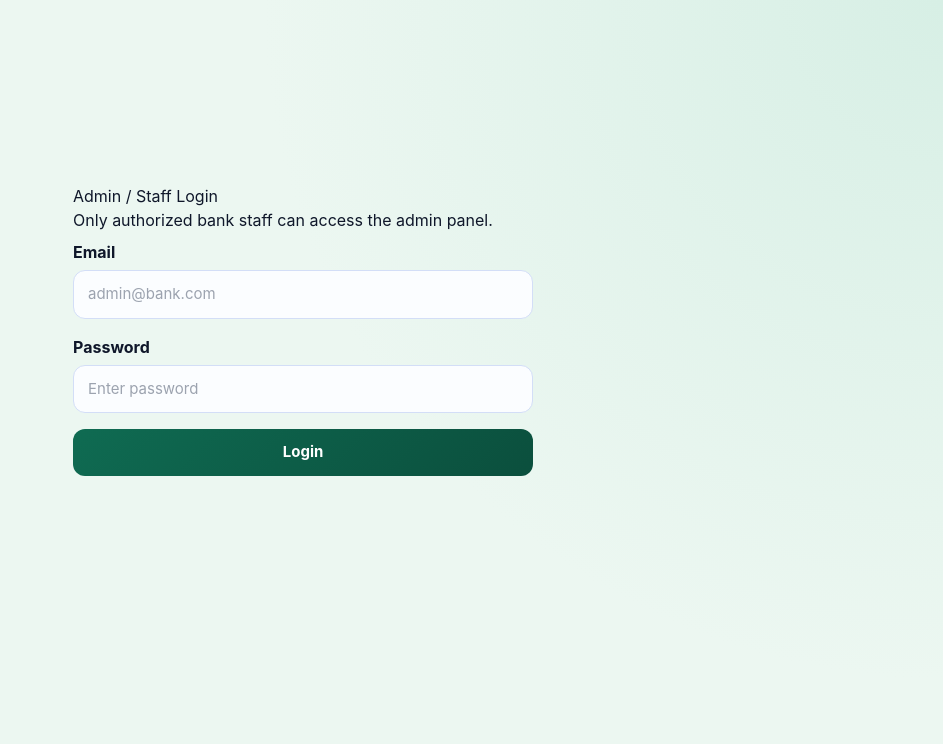
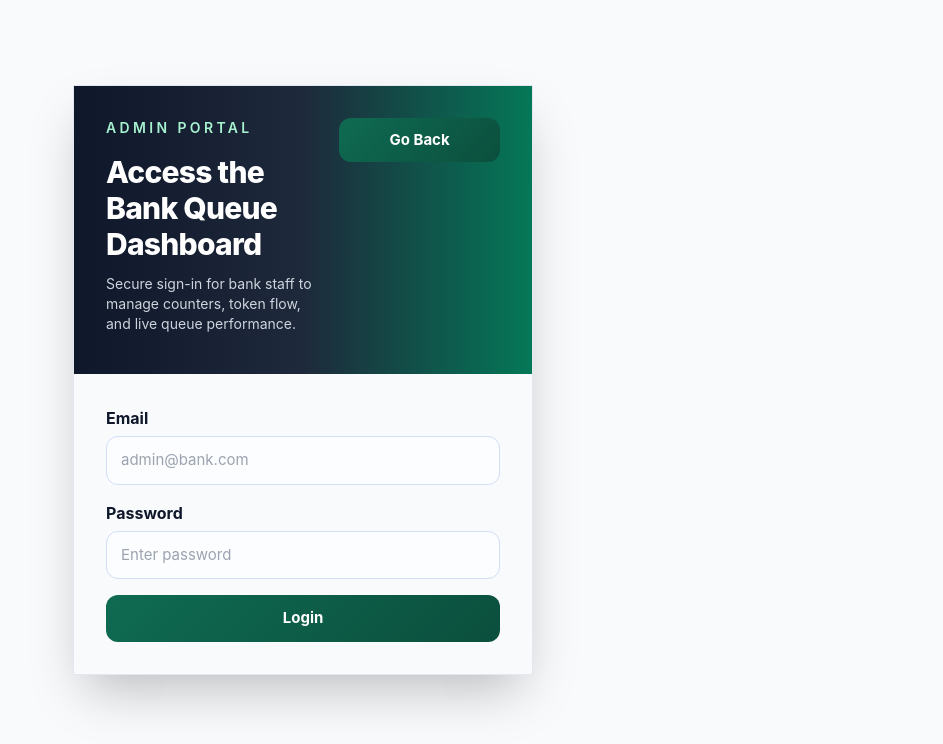
Before and after one commit to devthakuree/Bank-Queue-System-frontend, a React (Vite) app: page /admin/login in a window 1280 px wide. Shown: the top 744 px of the page, without its empty margins (337-1280 px from the left). Built offline with nearby package versions, Linux system fonts and the light colour scheme.

Commit message:
Enhance AdminLoginPage layout with improved styling and structure; adjust login form padding, background, and add a navigation button for better user experience.

```diff
--- a/src/App.scss
+++ b/src/App.scss
@@ -302,7 +302,9 @@ th {
 .login-layout {
   display: grid;
   place-items: center;
-  min-height: calc(100vh - 140px);
+  min-height: calc(100vh - 40px);
+  padding: 24px;
+  background: #f8fafc;
 }
 
 .login-card {
--- a/src/pages/AdminLoginPage.jsx
+++ b/src/pages/AdminLoginPage.jsx
@@ -34,11 +34,33 @@ function AdminLoginPage() {
   };
 
   return (
-    <div className="login-layout">
-      <div className="card login-card">
-        <h2>Admin / Staff Login</h2>
-        <p>Only authorized bank staff can access the admin panel.</p>
+    <div className="login-layout bg-slate-50 px-4">
+      <div className="card login-card overflow-hidden border border-slate-200 shadow-2xl">
+        <div className="bg-gradient-to-r from-slate-900 via-slate-800 to-emerald-700 px-8 py-8 text-white">
+          <div className="flex flex-col gap-6 sm:flex-row sm:items-start sm:justify-between">
+            <div>
+              <p className="text-sm font-semibold uppercase tracking-[0.24em] text-emerald-200">
+                Admin Portal
+              </p>
+              <h2 className="mt-4 text-3xl font-extrabold tracking-tight">
+                Access the Bank Queue Dashboard
+              </h2>
+              <p className="mt-3 max-w-xl text-sm text-slate-200/90">
+                Secure sign-in for bank staff to manage counters, token flow, and live queue performance.
+              </p>
+            </div>
 
+            <button
+              type="button"
+              onClick={() => navigate('/')}
+              className="rounded-2xl bg-white px-4 py-2 text-sm font-semibold text-slate-900 transition hover:bg-slate-100"
+            >
+              Go Back
+            </button>
+          </div>
+        </div>
+
+        <div className="p-8">
           <form onSubmit={handleSubmit} className="form-grid">
             <div>
               <label htmlFor="email">Email</label>
@@ -66,12 +88,15 @@ function AdminLoginPage() {
               />
             </div>
 
+            <div className="grid gap-3">
               <button type="submit" disabled={loading}>
                 {loading ? "Signing in..." : "Login"}
               </button>
+            </div>
           </form>
 
-        {error ? <p className="error-text">{error}</p> : null}
+          {error ? <p className="error-text mt-4">{error}</p> : null}
+        </div>
       </div>
     </div>
   );
```
Lines whose indentation alone changed are shown as unchanged.
